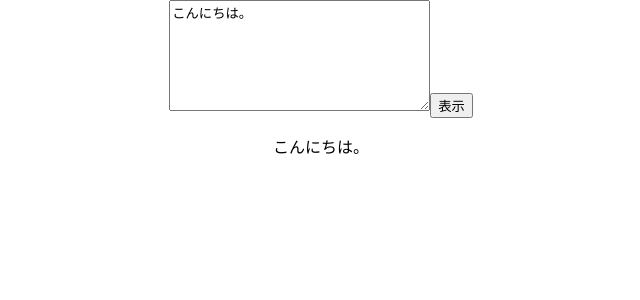
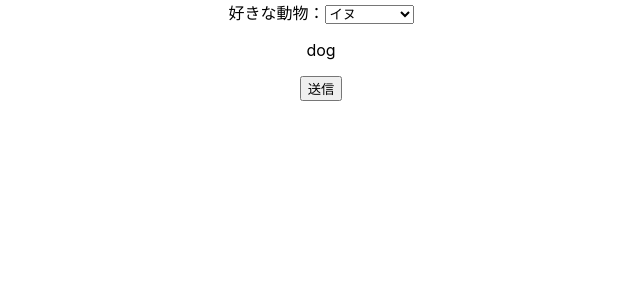
Before and after one commit to nekketsu2010/react-typescript-cra, a React (Create React App) app: page / in a window 1280 px wide. Shown: the top 300 px of the page, without its empty margins (319-959 px from the left). Built offline with nearby package versions, Linux system fonts and the light colour scheme.

Commit message:
feature: #5 セレクトフォームを追加

```diff
--- a/src/App.tsx
+++ b/src/App.tsx
@@ -1,11 +1,11 @@
 import React from 'react';
 import './App.css';
-import FormTextarea from './FormTextarea';
+import FormSelect from './FormSelect';
 
 function App() {
   return (
     <div className="App">
-      <FormTextarea />
+      <FormSelect />
     </div>
   );
 }
--- /dev/null
+++ b/src/FormSelect.tsx
@@ -0,0 +1,32 @@
+import { useState } from 'react';
+
+export default function FormSelect() {
+    const [form, setForm] = useState({
+        animal: 'dog'
+    });
+
+    const handleForm = (e: React.ChangeEvent<HTMLSelectElement>) => {
+        setForm({
+            ...form,
+            [e.target.name]: e.target.value
+        });
+    };
+
+    const show = () => {
+        console.log(`好きな動物：${form.animal}`);
+    };
+
+    return (
+        <form>
+            <label htmlFor='animal'>好きな動物：</label>
+            <select id='animal' name='animal' value={form.animal} onChange={handleForm}>
+            <option value='dog'>イヌ</option>
+            <option value='cat'>ネコ</option>
+            <option value='hamster'>ハムスター</option>
+            <option value='rabbit'>ウサギ</option>
+            </select>
+            <p>{form.animal}</p>
+            <button type='button' onClick={show}>送信</button>
+        </form>
+    )
+}
```
